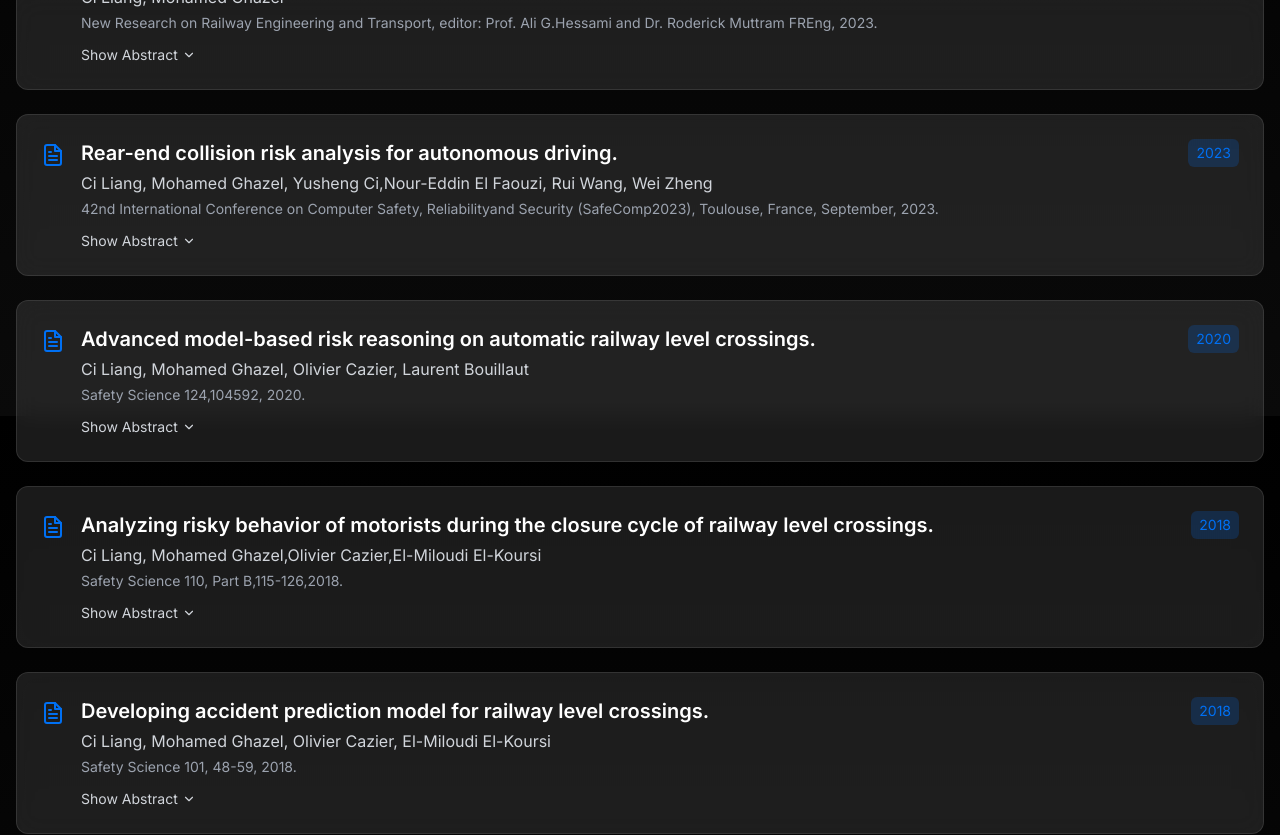
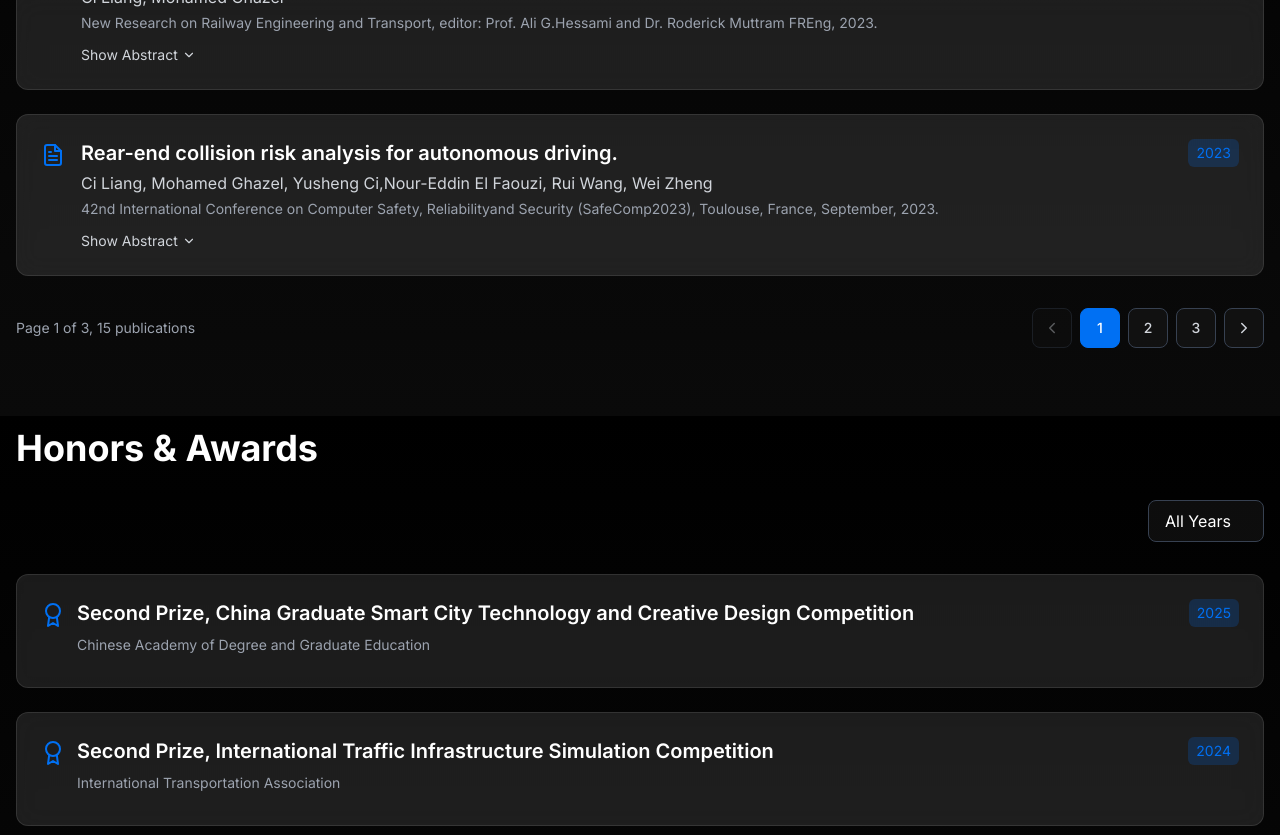
Before and after one commit to zs077/lab-website, a Next.js app: page /publications in a window 1280 px wide. Shown: the part 1184-2019 px from the top of the page. Built offline with nearby package versions, Linux system fonts and the light colour scheme.

Commit message:
Add pagination to publications list

```diff
--- a/src/components/PublicationList.tsx
+++ b/src/components/PublicationList.tsx
@@ -1,10 +1,20 @@
 'use client';
 
-import { useState } from 'react';
+import { useEffect, useState } from 'react';
 import { motion } from 'framer-motion';
-import { FiFileText, FiChevronDown, FiChevronUp, FiSearch, FiFilter } from 'react-icons/fi';
+import {
+  FiFileText,
+  FiChevronDown,
+  FiChevronUp,
+  FiSearch,
+  FiFilter,
+  FiChevronLeft,
+  FiChevronRight,
+} from 'react-icons/fi';
 import { useTranslation } from 'react-i18next';
 import { publications } from '@/data/publications';
+
+const PUBLICATIONS_PER_PAGE = 7;
 
 export default function PublicationList() {
   const { t, i18n } = useTranslation();
@@ -16,6 +26,7 @@ export default function PublicationList() {
   const [searchTerm, setSearchTerm] = useState('');
   const [filter, setFilter] = useState<string>('all');
   const [yearFilter, setYearFilter] = useState<number | null>(null);
+  const [currentPage, setCurrentPage] = useState(1);
 
   // 获取所有发表年份，按降序排列
   const years = [...new Set(publications.map((pub) => pub.year))].sort((a, b) => b - a);
@@ -47,6 +58,19 @@ export default function PublicationList() {
       return matchesSearch && matchesCategory && matchesYear;
     })
     .sort((a, b) => b.year - a.year);
+
+  const totalPages = Math.ceil(filteredPublications.length / PUBLICATIONS_PER_PAGE);
+  const activePage = Math.min(currentPage, totalPages || 1);
+  const pageStart = (activePage - 1) * PUBLICATIONS_PER_PAGE;
+  const paginatedPublications = filteredPublications.slice(
+    pageStart,
+    pageStart + PUBLICATIONS_PER_PAGE
+  );
+  const pageNumbers = Array.from({ length: totalPages }, (_, index) => index + 1);
+
+  useEffect(() => {
+    setCurrentPage(1);
+  }, [searchTerm, filter, yearFilter]);
 
   const toggleExpanded = (id: number) => {
     setExpandedId(expandedId === id ? null : id);
@@ -116,7 +140,7 @@ export default function PublicationList() {
         {filteredPublications.length === 0 ? (
           <p className="text-center text-gray-400 py-6">{t('publications.noResults')}</p>
         ) : (
-          filteredPublications.map((pub) => (
+          paginatedPublications.map((pub) => (
             <motion.div
               key={pub.id}
               initial={{ opacity: 0, y: 20 }}
@@ -183,6 +207,54 @@ export default function PublicationList() {
           ))
         )}
       </div>
+
+      {totalPages > 1 && (
+        <div className="mt-8 flex flex-col sm:flex-row items-center justify-between gap-4">
+          <p className="text-sm text-gray-400">
+            {lang === 'zh'
+              ? `第 ${activePage} / ${totalPages} 页，共 ${filteredPublications.length} 篇`
+              : `Page ${activePage} of ${totalPages}, ${filteredPublications.length} publications`}
+          </p>
+
+          <div className="flex items-center gap-2">
+            <button
+              type="button"
+              onClick={() => setCurrentPage(Math.max(activePage - 1, 1))}
+              disabled={activePage === 1}
+              aria-label={t('common.previous')}
+              className="inline-flex h-10 w-10 items-center justify-center rounded-lg border border-gray-700 bg-secondary/50 text-gray-300 transition-colors hover:border-primary hover:text-white disabled:cursor-not-allowed disabled:opacity-40 disabled:hover:border-gray-700 disabled:hover:text-gray-300"
+            >
+              <FiChevronLeft size={18} />
+            </button>
+
+            {pageNumbers.map((page) => (
+              <button
+                key={page}
+                type="button"
+                onClick={() => setCurrentPage(page)}
+                aria-current={activePage === page ? 'page' : undefined}
+                className={`h-10 min-w-10 rounded-lg border px-3 text-sm font-medium transition-colors ${
+                  activePage === page
+                    ? 'border-primary bg-primary text-white'
+                    : 'border-gray-700 bg-secondary/50 text-gray-300 hover:border-primary hover:text-white'
+                }`}
+              >
+                {page}
+              </button>
+            ))}
+
+            <button
+              type="button"
+              onClick={() => setCurrentPage(Math.min(activePage + 1, totalPages))}
+              disabled={activePage === totalPages}
+              aria-label={t('common.next')}
+              className="inline-flex h-10 w-10 items-center justify-center rounded-lg border border-gray-700 bg-secondary/50 text-gray-300 transition-colors hover:border-primary hover:text-white disabled:cursor-not-allowed disabled:opacity-40 disabled:hover:border-gray-700 disabled:hover:text-gray-300"
+            >
+              <FiChevronRight size={18} />
+            </button>
+          </div>
+        </div>
+      )}
     </div>
   );
 }
```
